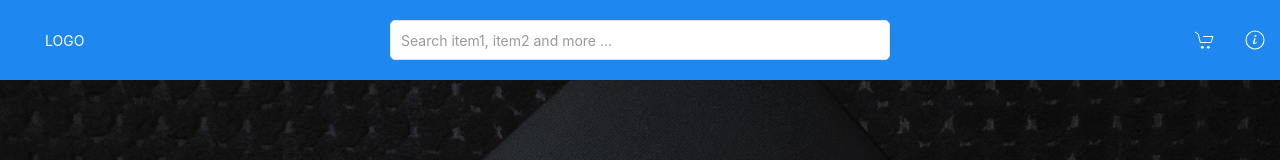
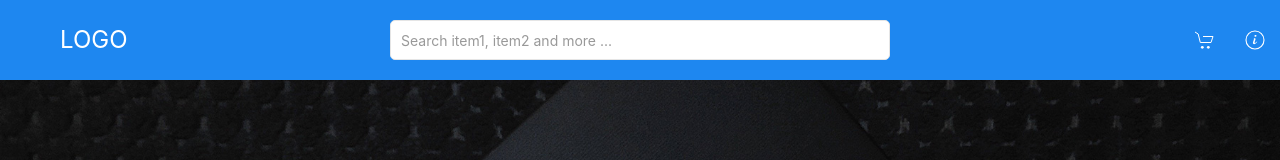
Before and after one commit to srinibasbiswal/My-Shop, a React (Create React App) app: page / in a window 1280 px wide. Shown: the top 160 px of the page. Built offline with nearby package versions, Linux system fonts and the light colour scheme.

Commit message:
Add routing from Header and Product Page

```diff
--- a/src/components/Header.js
+++ b/src/components/Header.js
@@ -1,4 +1,5 @@
 import React from "react";
+import { Link } from "react-router-dom";
 import styles from "../stylesheets/style.module.css";
 
 function Header() {
@@ -17,12 +18,14 @@ function Header() {
                             ></a>
                         </li>
                         <li className={`uk-navbar-item`}>
+                            <Link to="/">
                                 <a
                                     className={`uk-logo ${styles.textColorWhite} uk-padding-remove`}
                                     href="#"
                                 >
                                     Logo
                                 </a>
+                            </Link>
                         </li>
                     </ul>
                 </div>
@@ -52,11 +55,13 @@ function Header() {
                             </form>
                         </li>
                         <li>
+                            <Link to="/cart">
                                 <a
                                     href="#"
                                     data-uk-icon="icon: cart"
                                     className={`${styles.textColorWhite}`}
                                 ></a>
+                            </Link>
                         </li>
                         <li className={`uk-visible@m`}>
                             <a
--- a/src/components/ProductCard.js
+++ b/src/components/ProductCard.js
@@ -1,6 +1,7 @@
 import React from "react";
 import slider1 from "../assets/images/img1.jpg";
 import styles from "../stylesheets/style.module.css";
+import { Link } from "react-router-dom";
 
 function ProductCard() {
     return (
@@ -9,7 +10,9 @@ function ProductCard() {
                 <img src={slider1} alt="" className={`uk-border-rounded`} />
             </div>
             <div className={`uk-card-body uk-text-center  uk-padding-small`}>
-                <h3 className={`uk-card-title`}>Item Name</h3>
+                <Link to="/product">
+                    <h3 className={`uk-card-title`}>Item Name</h3>
+                </Link>
                 <p>
                     MRP : <s>&#x20B9; 100</s>
                     <br />
```
Lines whose indentation alone changed are shown as unchanged.
